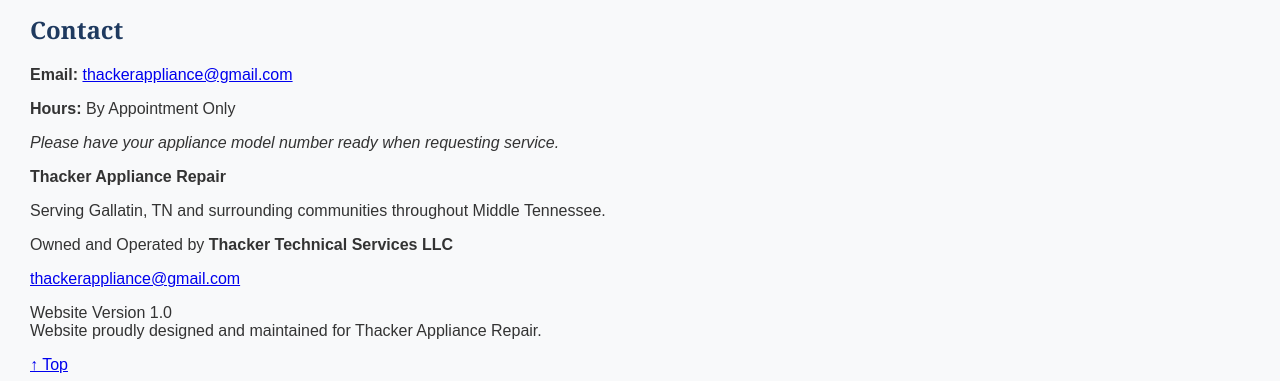
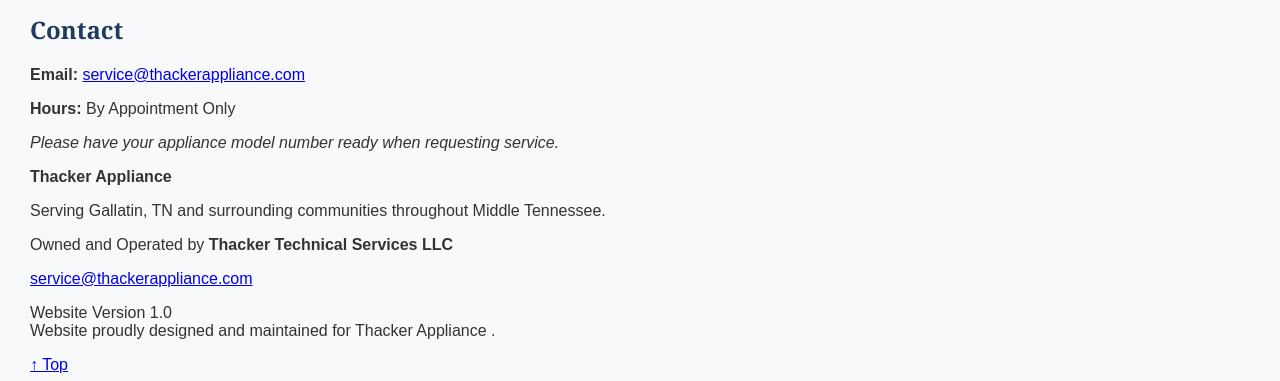
Before and after one commit to thackerappliance/thacker-appliance-website, a plain HTML site: page index.html in a window 1280 px wide. Shown: the part 2324-2705 px from the top of the page. Drawn offline with Linux system fonts and the light colour scheme.

Commit message:
Updated text visuals and corrected email address display

```diff
--- a/index.html
+++ b/index.html
@@ -223,11 +223,11 @@
 </section>
 
 <footer>
-<p><strong>Thacker Appliance Repair</strong></p>
+<p><strong>Thacker Appliance</strong></p>
 <p>Serving Gallatin, TN and surrounding communities throughout Middle Tennessee.</p>
 <p>Owned and Operated by <strong>Thacker Technical Services LLC</strong></p>
 <p id="footer-contact-methods"></p>
-<p class="small">Website Version 1.0<br>Website proudly designed and maintained for Thacker Appliance Repair.</p>
+<p class="small">Website Version 1.0<br>Website proudly designed and maintained for Thacker Appliance .</p>
 </footer>
 
 <a class="top" href="#top">&uarr; Top</a>
--- a/js/script.js
+++ b/js/script.js
@@ -14,7 +14,7 @@
     contact: {
         phoneNumber: "+16159622134",
         phoneDisplay: "(615) 962-2134",
-        emailAddress: "thackerappliance@gmail.com"
+        emailAddress: "service@thackerappliance.com"
     }
 });
 
```
